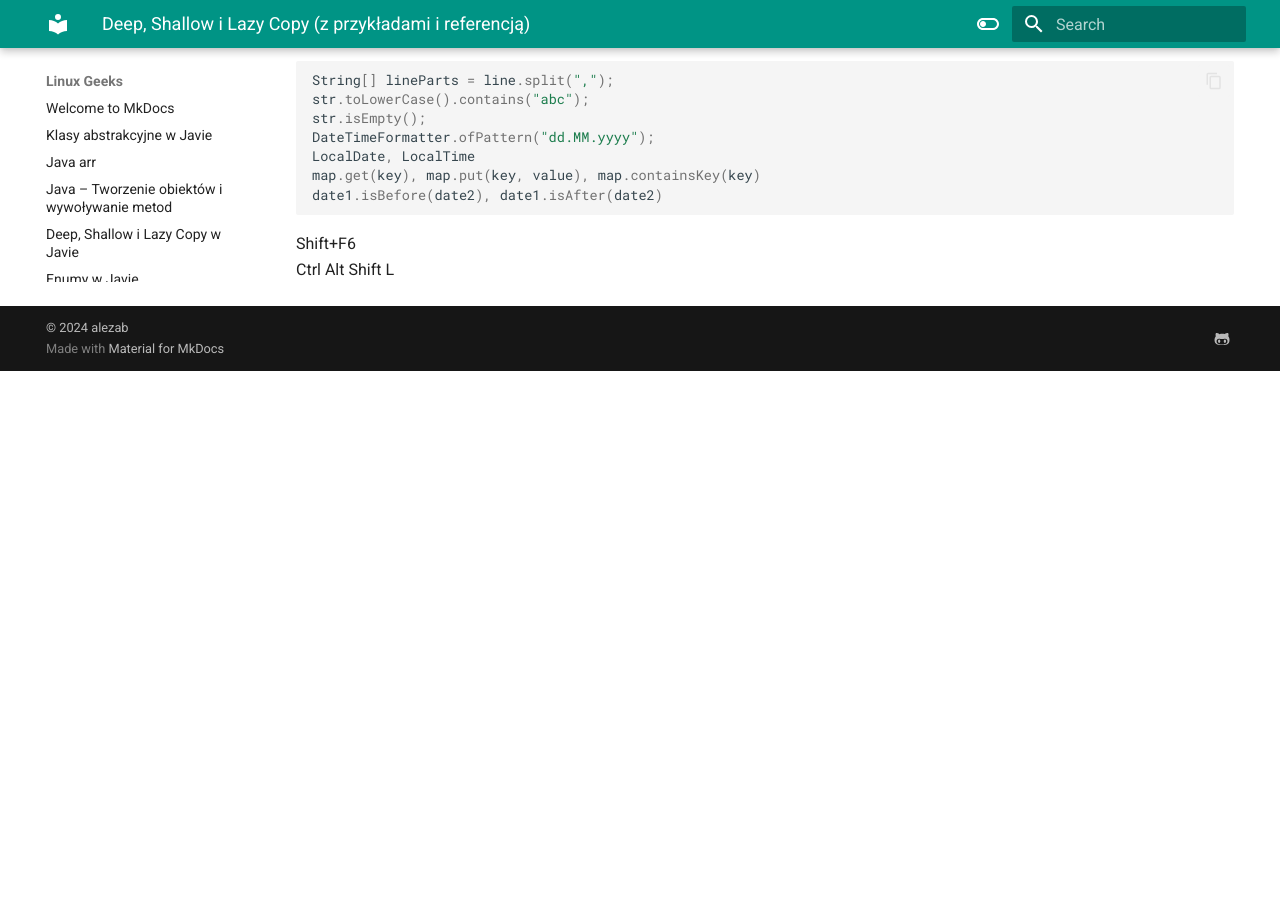
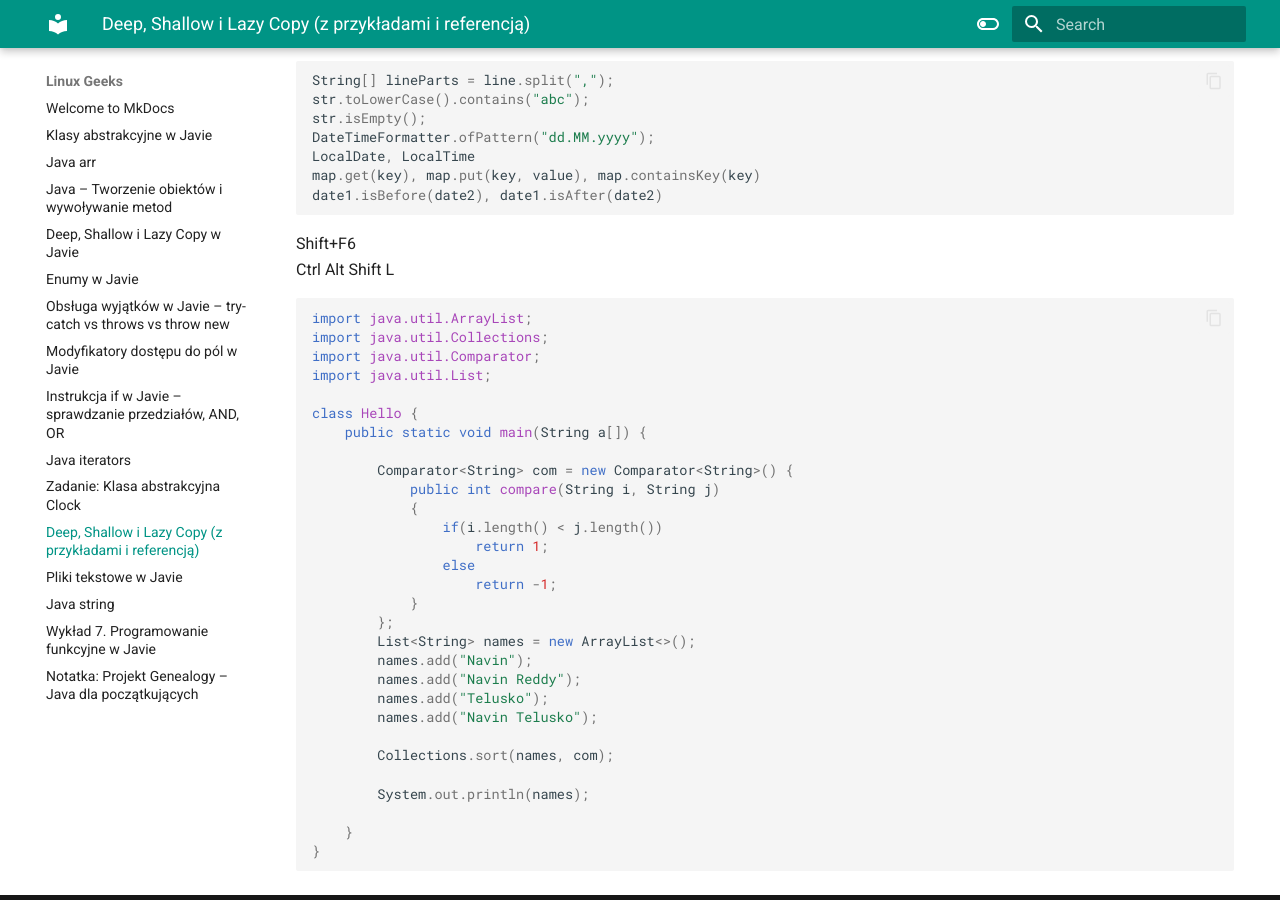
Before and after one commit to alezab/alezab.github.io, an MkDocs documentation site: the page built from docs/java_other.md, in a window 1280 px wide and 900 px high, scrolled down 4133 px. Built offline with MkDocs 1.6.1 and Material for MkDocs 9.7.7, drawn with Linux system fonts in a browser that asks for light colours; before the commit the page ends 4504 px from its top, so only the background shows below that.

Commit message:
Update java_other.md

````diff
--- a/docs/java_other.md
+++ b/docs/java_other.md
@@ -148,3 +148,35 @@ date1.isBefore(date2), date1.isAfter(date2)
 ```
 Shift+F6
 Ctrl Alt Shift L
+
+```java
+import java.util.ArrayList;
+import java.util.Collections;
+import java.util.Comparator;
+import java.util.List;
+
+class Hello {
+    public static void main(String a[]) {
+
+        Comparator<String> com = new Comparator<String>() {
+            public int compare(String i, String j)
+            {
+                if(i.length() < j.length())
+                    return 1;
+                else
+                    return -1;
+            }
+        };
+        List<String> names = new ArrayList<>();
+        names.add("Navin");
+        names.add("Navin Reddy");
+        names.add("Telusko");
+        names.add("Navin Telusko");
+
+        Collections.sort(names, com);
+
+        System.out.println(names);
+
+    }
+}
+```
````
